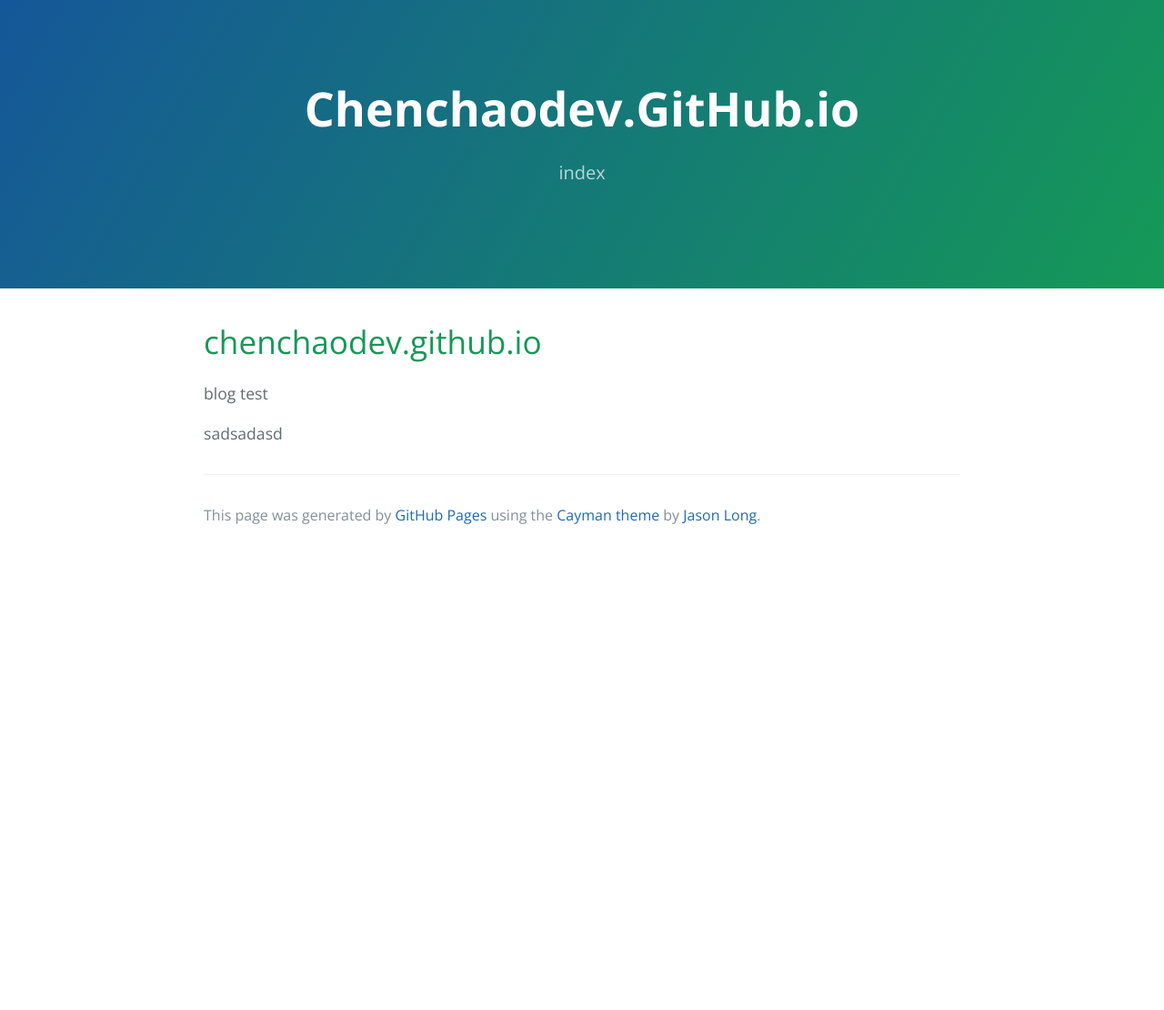
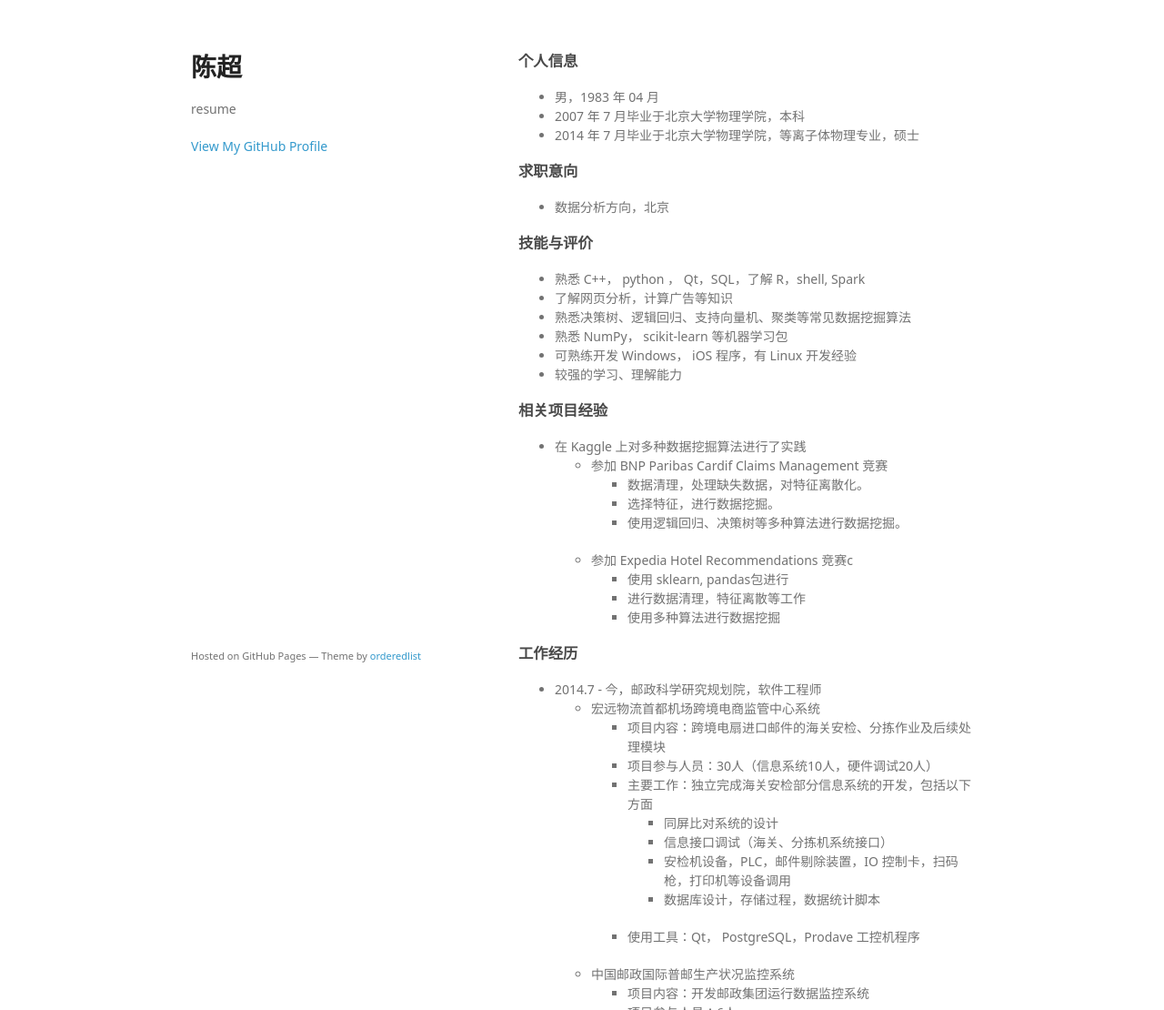
Before and after one commit to chenchaodev/chenchaodev.github.io, a plain HTML site: page index.html in a window 1280 px wide. Shown: the top 1110 px of the page at 91% size. Before the commit the page ends 800 px from the top, so only its background shows below. Drawn offline with nearby package versions, Linux system fonts and the light colour scheme; a web font is replaced by a local one.

Commit message:
Replace master branch with page content via GitHub

```diff
--- a/index.html
+++ b/index.html
@@ -1,35 +1,147 @@
-<!DOCTYPE html>
-<html lang="en-us">
+<!doctype html>
+<html>
   <head>
-    <meta charset="UTF-8">
-    <title>Chenchaodev.GitHub.io by chenchaodev</title>
-    <meta name="viewport" content="width=device-width, initial-scale=1">
-    <link rel="stylesheet" type="text/css" href="stylesheets/normalize.css" media="screen">
-    <link href='https://fonts.googleapis.com/css?family=Open+Sans:400,700' rel='stylesheet' type='text/css'>
-    <link rel="stylesheet" type="text/css" href="stylesheets/stylesheet.css" media="screen">
-    <link rel="stylesheet" type="text/css" href="stylesheets/github-light.css" media="screen">
+    <meta charset="utf-8">
+    <meta http-equiv="X-UA-Compatible" content="chrome=1">
+    <title>陈超 by chenchaodev</title>
+
+    <link rel="stylesheet" href="stylesheets/styles.css">
+    <link rel="stylesheet" href="stylesheets/github-light.css">
+    <meta name="viewport" content="width=device-width">
+    <!--[if lt IE 9]>
+    <script src="//html5shiv.googlecode.com/svn/trunk/html5.js"></script>
+    <![endif]-->
   </head>
   <body>
-    <section class="page-header">
-      <h1 class="project-name">Chenchaodev.GitHub.io</h1>
-      <h2 class="project-tagline">index</h2>
-    </section>
+    <div class="wrapper">
+      <header>
+        <h1>陈超</h1>
+        <p>resume</p>
 
-    <section class="main-content">
-      <h1>
-<a id="chenchaodevgithubio" class="anchor" href="#chenchaodevgithubio" aria-hidden="true"><span aria-hidden="true" class="octicon octicon-link"></span></a>chenchaodev.github.io</h1>
 
-<p>blog test</p>
+        <p class="view"><a href="https://github.com/chenchaodev">View My GitHub Profile</a></p>
 
-<p>sadsadasd</p>
+      </header>
+      <section>
+        <h3>
+<a id="个人信息" class="anchor" href="#%E4%B8%AA%E4%BA%BA%E4%BF%A1%E6%81%AF" aria-hidden="true"><span aria-hidden="true" class="octicon octicon-link"></span></a>个人信息</h3>
 
-      <footer class="site-footer">
+<ul>
+<li>男，1983 年 04 月</li>
+<li>2007 年 7 月毕业于北京大学物理学院，本科</li>
+<li>2014 年 7 月毕业于北京大学物理学院，等离子体物理专业，硕士</li>
+</ul>
 
-        <span class="site-footer-credits">This page was generated by <a href="https://pages.github.com">GitHub Pages</a> using the <a href="https://github.com/jasonlong/cayman-theme">Cayman theme</a> by <a href="https://twitter.com/jasonlong">Jason Long</a>.</span>
+<h3>
+<a id="求职意向" class="anchor" href="#%E6%B1%82%E8%81%8C%E6%84%8F%E5%90%91" aria-hidden="true"><span aria-hidden="true" class="octicon octicon-link"></span></a>求职意向</h3>
+
+<ul>
+<li>数据分析方向，北京</li>
+</ul>
+
+<h3>
+<a id="技能与评价" class="anchor" href="#%E6%8A%80%E8%83%BD%E4%B8%8E%E8%AF%84%E4%BB%B7" aria-hidden="true"><span aria-hidden="true" class="octicon octicon-link"></span></a>技能与评价</h3>
+
+<ul>
+<li>熟悉 C++， python ， Qt，SQL，了解 R，shell, Spark</li>
+<li>了解网页分析，计算广告等知识</li>
+<li>熟悉决策树、逻辑回归、支持向量机、聚类等常见数据挖掘算法</li>
+<li>熟悉 NumPy， scikit-learn 等机器学习包</li>
+<li>可熟练开发 Windows， iOS 程序，有 Linux 开发经验</li>
+<li>较强的学习、理解能力</li>
+</ul>
+
+<h3>
+<a id="相关项目经验" class="anchor" href="#%E7%9B%B8%E5%85%B3%E9%A1%B9%E7%9B%AE%E7%BB%8F%E9%AA%8C" aria-hidden="true"><span aria-hidden="true" class="octicon octicon-link"></span></a>相关项目经验</h3>
+
+<ul>
+<li>在 Kaggle 上对多种数据挖掘算法进行了实践
+
+<ul>
+<li>参加 BNP Paribas Cardif Claims Management 竞赛
+
+<ul>
+<li>数据清理，处理缺失数据，对特征离散化。</li>
+<li>选择特征，进行数据挖掘。</li>
+<li>使用逻辑回归、决策树等多种算法进行数据挖掘。</li>
+</ul>
+</li>
+<li>参加 Expedia Hotel Recommendations 竞赛c
+
+<ul>
+<li>使用 sklearn, pandas包进行</li>
+<li>进行数据清理，特征离散等工作</li>
+<li>使用多种算法进行数据挖掘</li>
+</ul>
+</li>
+</ul>
+</li>
+</ul>
+
+<h3>
+<a id="工作经历" class="anchor" href="#%E5%B7%A5%E4%BD%9C%E7%BB%8F%E5%8E%86" aria-hidden="true"><span aria-hidden="true" class="octicon octicon-link"></span></a>工作经历</h3>
+
+<ul>
+<li>2014.7 - 今，邮政科学研究规划院，软件工程师
+
+<ul>
+<li>宏远物流首都机场跨境电商监管中心系统
+
+<ul>
+<li>项目内容：跨境电扇进口邮件的海关安检、分拣作业及后续处理模块</li>
+<li>项目参与人员：30人（信息系统10人，硬件调试20人）</li>
+<li>主要工作：独立完成海关安检部分信息系统的开发，包括以下方面
+
+<ul>
+<li>同屏比对系统的设计</li>
+<li>信息接口调试（海关、分拣机系统接口）</li>
+<li>安检机设备，PLC，邮件剔除装置，IO 控制卡，扫码枪，打印机等设备调用</li>
+<li>数据库设计，存储过程，数据统计脚本</li>
+</ul>
+</li>
+<li>使用工具：Qt， PostgreSQL，Prodave 工控机程序</li>
+</ul>
+</li>
+<li>中国邮政国际普邮生产状况监控系统
+
+<ul>
+<li>项目内容：开发邮政集团运行数据监控系统</li>
+<li>项目参与人员：6人</li>
+<li>主要工作：独立完成 IOS 客户端的设计、开发工作
+
+<ul>
+<li>接口设计</li>
+<li>iOS 界面设计，调试</li>
+<li>调用 WebService 接口</li>
+<li>使用柱状图、饼图等显示数据</li>
+</ul>
+</li>
+<li>使用工具： Xcode</li>
+</ul>
+</li>
+<li>邮政小包自动收寄系统
+
+<ul>
+<li>项目内容：通过条码识别设备和电子秤，自动完成大宗邮件的收寄、扣费工作</li>
+<li>项目参与人员：20人（信息系统5人，硬件部分15人）</li>
+<li>主要工作：硬件信息采集和内部逻辑处理和界面设计
+
+<ul>
+<li>设备接口调试（电子秤、OBR（条码识别），PLC）</li>
+<li>程序界面设计，开发</li>
+</ul>
+</li>
+</ul>
+</li>
+</ul>
+</li>
+</ul>
+      </section>
+      <footer>
+        <p><small>Hosted on GitHub Pages &mdash; Theme by <a href="https://github.com/orderedlist">orderedlist</a></small></p>
       </footer>
-
-    </section>
-
+    </div>
+    <script src="javascripts/scale.fix.js"></script>
 
   </body>
 </html>
```
Also changed, not shown: params.json (+3 -3 lines), stylesheets/github-light.css (+18 -10 lines).
